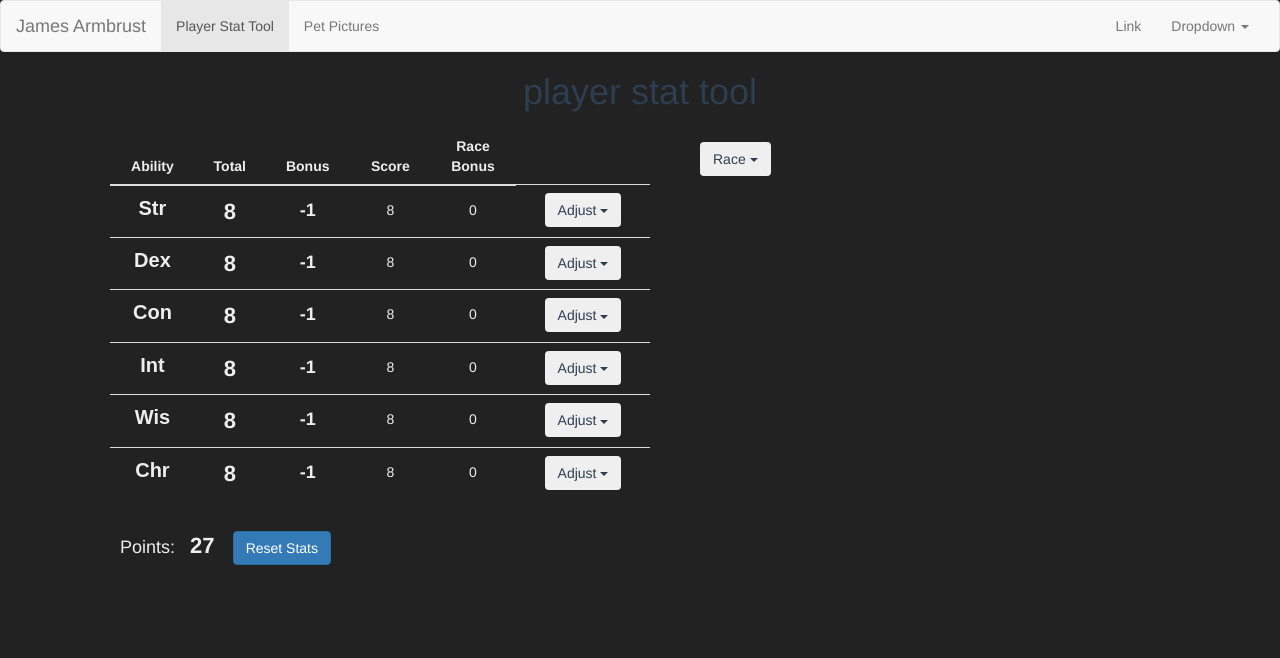
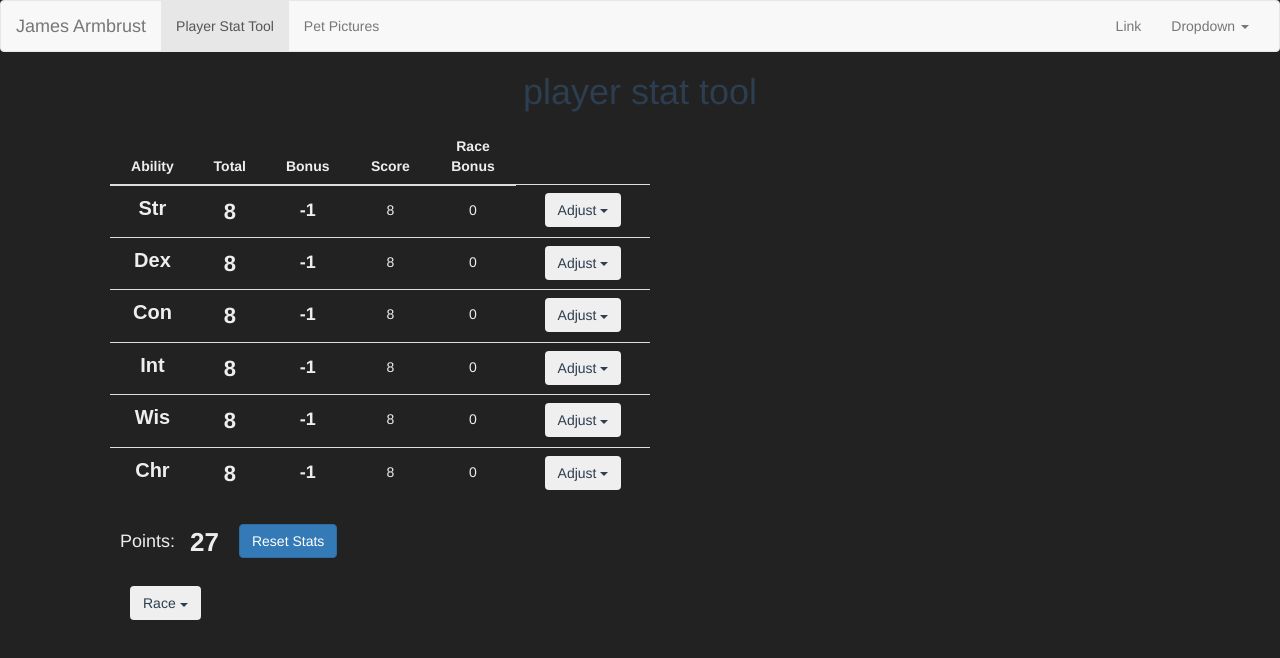
Before and after one commit to jarmbrust/dm-tool, a Vue app: page /PlayerStatTool in a window 1280 px wide. Shown: the top 658 px of the page. Built offline with nearby package versions, Linux system fonts and the light colour scheme.

Commit message:
progress commit

```diff
--- a/src/components/PlayerStatTool.vue
+++ b/src/components/PlayerStatTool.vue
@@ -6,7 +6,7 @@
         <app-abilities></app-abilities>
       </div>
       <div class="col-md-5">
-        <app-race class="race"></app-race>
+        <!--<app-race class="race"></app-race>-->
       </div>
     </div>
   </div>
@@ -14,7 +14,6 @@
 
 <script>
   import Abilities from './playerStats/Abilities.vue'
-  import Race from './playerStats/Race.vue'
   import Descriptions from './playerStats/Descriptions.vue'
 
   export default {
@@ -25,7 +24,6 @@
     },
     components: {
       appAbilities: Abilities,
-      appRace: Race,
       appDescriptions: Descriptions
     }
   }
--- a/src/components/playerStats/Abilities.vue
+++ b/src/components/playerStats/Abilities.vue
@@ -28,14 +28,16 @@
         </tr>
       </tbody>
     </table>
-    <div class="points-text">Points: <span class="total-points">{{ points }} </span>
+    <div><span class="points-text">Points:</span> <span class="total-points">{{ points }} </span>
       <button class="btn btn-primary reset" type="button" @click="resetStats">Reset Stats</button>
+      <div class="race"> {{ race }} </div>
+      <app-race class="race-button"></app-race>
     </div>
   </div>
 </template>
 
 <script>
-  import { mapActions } from 'vuex'
+  import Race from './Race.vue'
 
   export default {
     data () {
@@ -67,14 +69,10 @@
           14: 7,
           15: 9
         },
-        adjustAbility: true,
-        race: ''
+        adjustAbility: true
       }
     },
     methods: {
-      ...mapActions([
-        'selectedRace'
-      ]),
       selected (value, index) {
         this.adjustPoints(value, index)
         this.abilities[index] = value
@@ -89,32 +87,16 @@
           this.abilities[key] = 8
         }
         this.points = 27
-        this.race = this.selectedRace()
-        console.log('test', this.race)
-      },
-      selectedRace () {
-//        this.race = this.selectedRace()
-        console.log('test', this.race)
       }
+    },
+    computed: {
+      race () {
+        return this.$store.getters.selectedRace
+      }
+    },
+    components: {
+      appRace: Race
     }
-//    computed: {
-//      getRaceBonus () {
-//        this.raceBonus = this.$store.getRaceBonuses()
-//        console.log('>>', this.raceBonus)
-//      }
-//    },
-//    computed: {
-//      getRaceBonus () {
-//        this.raceBonus = this.$store.getRaceBonuses()
-//        this.$store.watch()
-//
-//        console.log('>>', this.raceBonus)
-//      },
-//      getRace () {
-//        this.race = this.$store.selectedRace()
-//        console.log('>>> ', this.race)
-//      }
-//    }
   }
 </script>
 
@@ -133,7 +115,12 @@
     color: #EEE;
   }
   .reset {
-    margin: 2px;
+    margin: 5px;
+    margin-left: 15px;
+    float: left;
+  }
+  .race-button {
+    float: left;
   }
   .selected-race {
     padding: 10px;
@@ -141,13 +128,20 @@
     font-size: 18px;
     color: #EEE;
   }
-  .total-score,
-  .total-points  {
+  .total-score {
     font-weight: bold;
     font-size: 22px;
     padding: 10px;
     color: #EEE;
   }
+  .total-points  {
+    font-weight: bold;
+    font-size: 26px;
+    padding: 5px;
+    color: #EEE;
+    float: left;
+  }
+  .race,
   .stat-bonus {
     font-weight: bold;
     font-size: 18px;
--- a/src/components/playerStats/Race.vue
+++ b/src/components/playerStats/Race.vue
@@ -43,11 +43,6 @@
         })
       }
     }
-//    computed: {
-//      selectedRace () {
-//        return this.$store.getters.selectedRace
-//      }
-//    }
   }
 </script>
 
```
